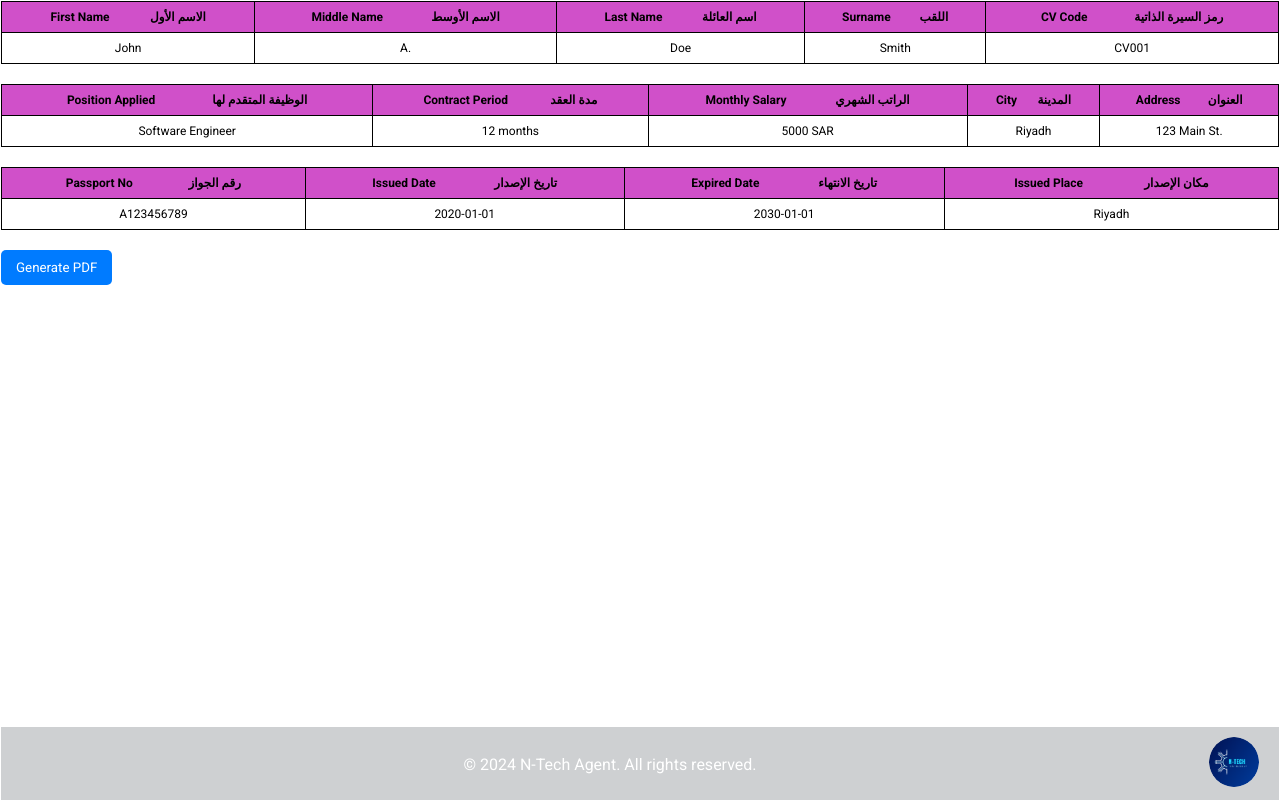
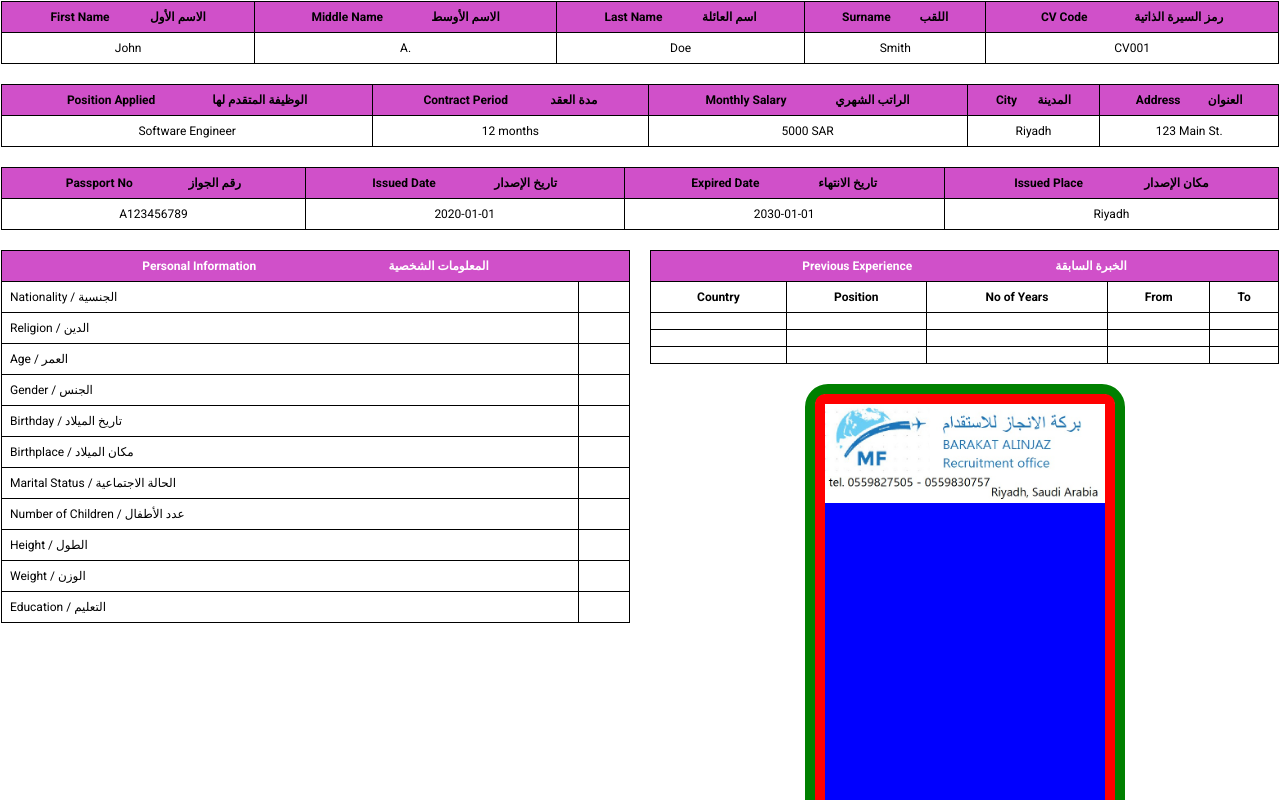
Before and after one commit to nuru11/cv_frontend, a React (Create React App) app: page /age in a window 1280 px wide. Shown: the top 800 px of the page. Built offline with nearby package versions, Linux system fonts and the light colour scheme; sample sign-in values are in the browser's storage.

Commit message:
starting kaan cv3

```diff
--- a/src/screens/ageCal.js
+++ b/src/screens/ageCal.js
@@ -1305,6 +1305,10 @@
 import React from 'react';
 import html2pdf from 'html2pdf.js';
 
+import barakaimg from "../image_placeholder/barakaimg.jpeg"
+import { Height } from '@mui/icons-material';
+
+
 const TableToPdf = () => {
     const downloadMultipleCVs = async () => {
         const pdfElements = [
@@ -1467,6 +1471,141 @@ const TableToPdf = () => {
                         {/* Add more rows as needed */}
                     </tbody>
                 </table>
+
+                {/* Personal Information and Previous Experience Tables */}
+                <div style={{ display: 'flex', marginTop: '20px', background: "" }}>
+                    {/* Personal Information Table */}
+
+                    <div style={{ flex: '1', borderCollapse: 'collapse', marginRight: '10px' }}>
+
+                    <table style={{ borderCollapse: 'collapse', minWidth: "100%" }}>
+    <thead>
+        <tr>
+            <th colSpan="2" style={{ backgroundColor: '#D050C9', border: '1px solid black', padding: '8px', color: 'white', textAlign: 'left', fontSize: '12px' }}>
+                <div style={{ display: 'flex', justifyContent: 'space-evenly', alignItems: 'center' }}>
+                    <span>Personal Information</span>
+                    <span>المعلومات الشخصية</span>
+                </div>
+            </th>
+        </tr>
+    </thead>
+    <tbody>
+        <tr>
+            <td style={{ border: '1px solid black', padding: '8px', fontSize: '12px' }}>Nationality / الجنسية</td>
+            <td style={{ border: '1px solid black', padding: '8px', fontSize: '12px' }}></td>
+        </tr>
+        <tr>
+            <td style={{ border: '1px solid black', padding: '8px', fontSize: '12px' }}>Religion / الدين</td>
+            <td style={{ border: '1px solid black', padding: '8px', fontSize: '12px' }}></td>
+        </tr>
+        <tr>
+            <td style={{ border: '1px solid black', padding: '8px', fontSize: '12px' }}>Age / العمر</td>
+            <td style={{ border: '1px solid black', padding: '8px', fontSize: '12px' }}></td>
+        </tr>
+        <tr>
+            <td style={{ border: '1px solid black', padding: '8px', fontSize: '12px' }}>Gender / الجنس</td>
+            <td style={{ border: '1px solid black', padding: '8px', fontSize: '12px' }}></td>
+        </tr>
+        <tr>
+            <td style={{ border: '1px solid black', padding: '8px', fontSize: '12px' }}>Birthday / تاريخ الميلاد</td>
+            <td style={{ border: '1px solid black', padding: '8px', fontSize: '12px' }}></td>
+        </tr>
+        <tr>
+            <td style={{ border: '1px solid black', padding: '8px', fontSize: '12px' }}>Birthplace / مكان الميلاد</td>
+            <td style={{ border: '1px solid black', padding: '8px', fontSize: '12px' }}></td>
+        </tr>
+        <tr>
+            <td style={{ border: '1px solid black', padding: '8px', fontSize: '12px' }}>Marital Status / الحالة الاجتماعية</td>
+            <td style={{ border: '1px solid black', padding: '8px', fontSize: '12px' }}></td>
+        </tr>
+        <tr>
+            <td style={{ border: '1px solid black', padding: '8px', fontSize: '12px' }}>Number of Children / عدد الأطفال</td>
+            <td style={{ border: '1px solid black', padding: '8px', fontSize: '12px' }}></td>
+        </tr>
+        <tr>
+            <td style={{ border: '1px solid black', padding: '8px', fontSize: '12px' }}>Height / الطول</td>
+            <td style={{ border: '1px solid black', padding: '8px', fontSize: '12px' }}></td>
+        </tr>
+        <tr>
+            <td style={{ border: '1px solid black', padding: '8px', fontSize: '12px' }}>Weight / الوزن</td>
+            <td style={{ border: '1px solid black', padding: '8px', fontSize: '12px' }}></td>
+        </tr>
+        <tr>
+            <td style={{ border: '1px solid black', padding: '8px', fontSize: '12px' }}>Education / التعليم</td>
+            <td style={{ border: '1px solid black', padding: '8px', fontSize: '12px' }}></td>
+        </tr>
+    </tbody>
+</table>
+</div>
+
+                    {/* Previous Experience Table */}
+
+                    <div style={{ flex: '1', borderCollapse: 'collapse', marginLeft: '10px', display: "flex", flexDirection: "column", justifyContent: "center",  alignItems:"center" }}>
+                    <table style={{ borderCollapse: 'collapse', minWidth: "100%" }}>
+    <thead>
+        <tr>
+            <th colSpan="5" style={{
+                backgroundColor: '#D050C9',
+                border: '1px solid black',
+                padding: '8px',
+                color: 'white',
+                textAlign: 'left',
+                fontSize: '12px'
+            }}>
+                <div style={{ display: 'flex', justifyContent: 'space-evenly', alignItems: 'center' }}>
+                    <span>Previous Experience</span>
+                    <span>الخبرة السابقة</span>
+                </div>
+            </th>
+        </tr>
+        <tr>
+            <th style={{ border: '1px solid black', padding: '8px', fontSize: '12px' }}>Country</th>
+            <th style={{ border: '1px solid black', padding: '8px', fontSize: '12px' }}>Position</th>
+            <th style={{ border: '1px solid black', padding: '8px', fontSize: '12px' }}>No of Years</th>
+            <th style={{ border: '1px solid black', padding: '8px', fontSize: '12px' }}>From</th>
+            <th style={{ border: '1px solid black', padding: '8px', fontSize: '12px' }}>To</th>
+        </tr>
+        <tr>
+            <th style={{ border: '1px solid black', padding: '8px', fontSize: '12px', fontWeight: "normal" }}></th>
+            <th style={{ border: '1px solid black', padding: '8px', fontSize: '12px', fontWeight: "normal" }}></th>
+            <th style={{ border: '1px solid black', padding: '8px', fontSize: '12px', fontWeight: "normal" }}></th>
+            <th style={{ border: '1px solid black', padding: '8px', fontSize: '12px', fontWeight: "normal" }}></th>
+            <th style={{ border: '1px solid black', padding: '8px', fontSize: '12px', fontWeight: "normal" }}></th>
+        </tr>
+        <tr>
+            <th style={{ border: '1px solid black', padding: '8px', fontSize: '12px', fontWeight: "normal" }}></th>
+            <th style={{ border: '1px solid black', padding: '8px', fontSize: '12px', fontWeight: "normal" }}></th>
+            <th style={{ border: '1px solid black', padding: '8px', fontSize: '12px', fontWeight: "normal" }}></th>
+            <th style={{ border: '1px solid black', padding: '8px', fontSize: '12px', fontWeight: "normal" }}></th>
+            <th style={{ border: '1px solid black', padding: '8px', fontSize: '12px', fontWeight: "normal" }}></th>
+        </tr>
+        <tr>
+            <th style={{ border: '1px solid black', padding: '8px', fontSize: '12px', fontWeight: "normal" }}></th>
+            <th style={{ border: '1px solid black', padding: '8px', fontSize: '12px', fontWeight: "normal" }}></th>
+            <th style={{ border: '1px solid black', padding: '8px', fontSize: '12px', fontWeight: "normal" }}></th>
+            <th style={{ border: '1px solid black', padding: '8px', fontSize: '12px', fontWeight: "normal" }}></th>
+            <th style={{ border: '1px solid black', padding: '8px', fontSize: '12px', fontWeight: "normal" }}></th>
+        </tr>
+    </thead>
+    <tbody>
+        {/* Add more rows as needed */}
+    </tbody>
+</table>
+
+
+{/* full body box */}
+<div style={{border: "10px solid green", borderRadius: "23px", marginTop: '20px',}}>
+
+    <div style={{background: "blue", maxWidth: "300px", minWidth: "300px", maxHeight: "520px", minHeight: "520px",  border: "10px solid red", borderRadius: "10px" }}>
+        <img src={barakaimg} style={{minHeight: "100%", maxHeight: "100%",  maxWidth: "100%", minWidth: "100%"}} alt="" />
+    </div>
+
+</div>
+
+
+
+</div>
+                </div>
             </div>
             <button onClick={downloadMultipleCVs} style={{ marginTop: '20px' }}>
                 Generate PDF
```
